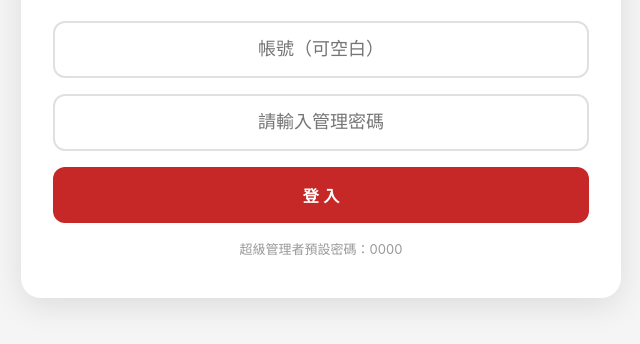
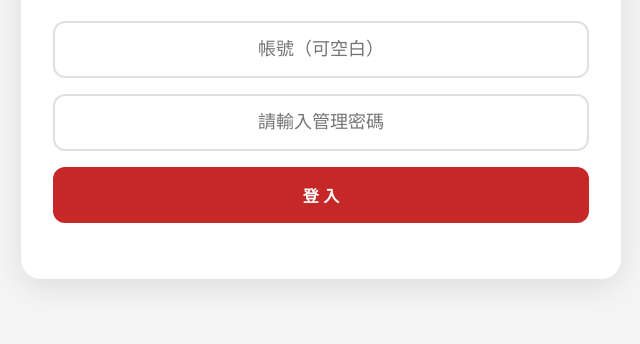
Before and after one commit to bingo699888/leo, a website: page admin/index.html in a window 1280 px wide. Shown: the part 230-574 px from the top of the page, without its empty margins (319-959 px from the left). Drawn offline with Linux system fonts and the light colour scheme.

Commit message:
style: remove password hint from login page

```diff
--- a/admin/index.html
+++ b/admin/index.html
@@ -223,7 +223,7 @@
     <input type="password" id="passwordInput" placeholder="請輸入管理密碼" onkeydown="if(event.key==='Enter')doLogin()">
     <button onclick="doLogin()">登 入</button>
     <div class="login-error" id="loginError"></div>
-    <div class="login-hint" style="font-size:13px;color:#999;margin-top:16px;">超級管理者預設密碼：0000</div>
+    <div class="login-hint" style="font-size:13px;color:#999;margin-top:16px;"></div>
   </div>
 
   <!-- 管理面板 -->
```
